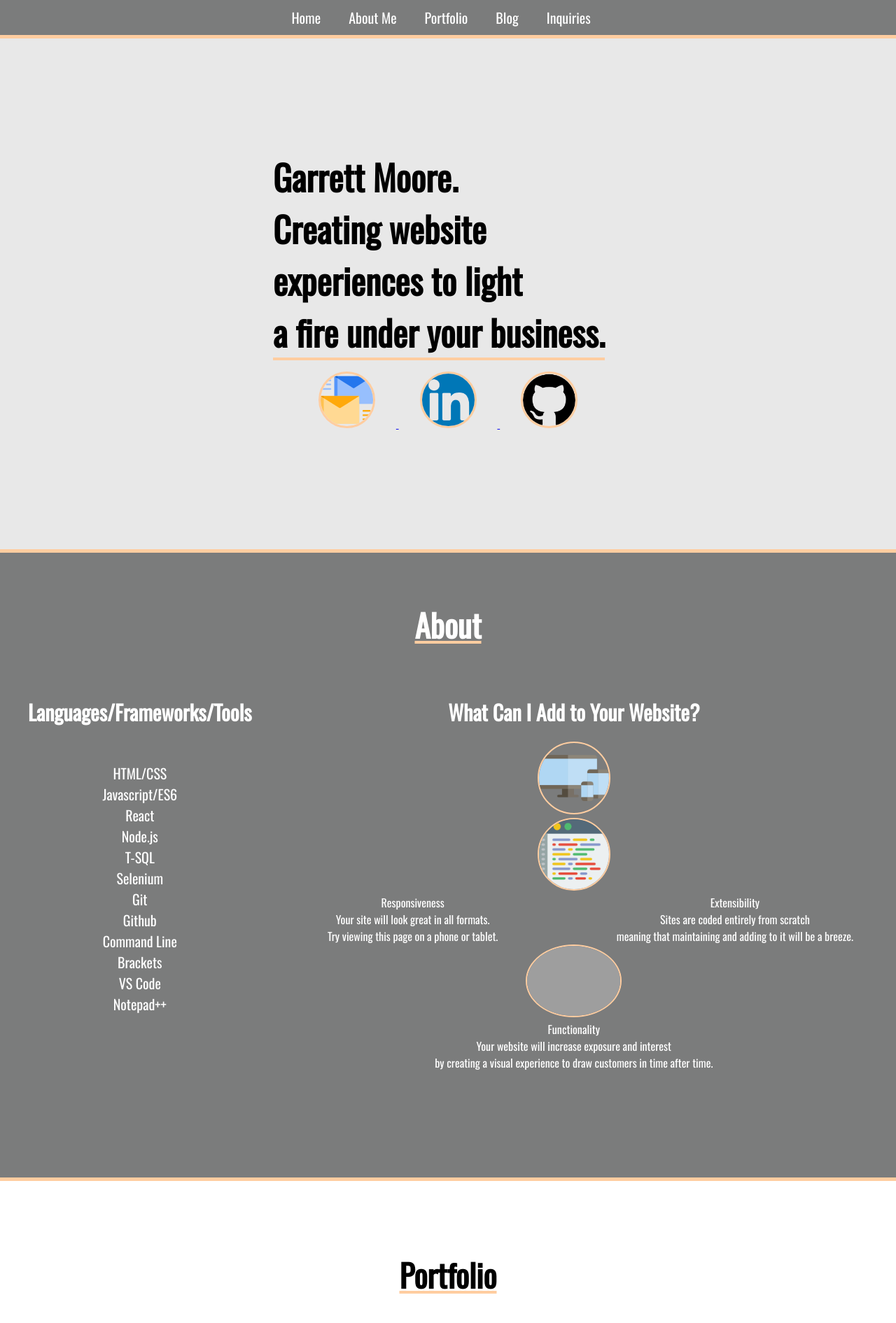
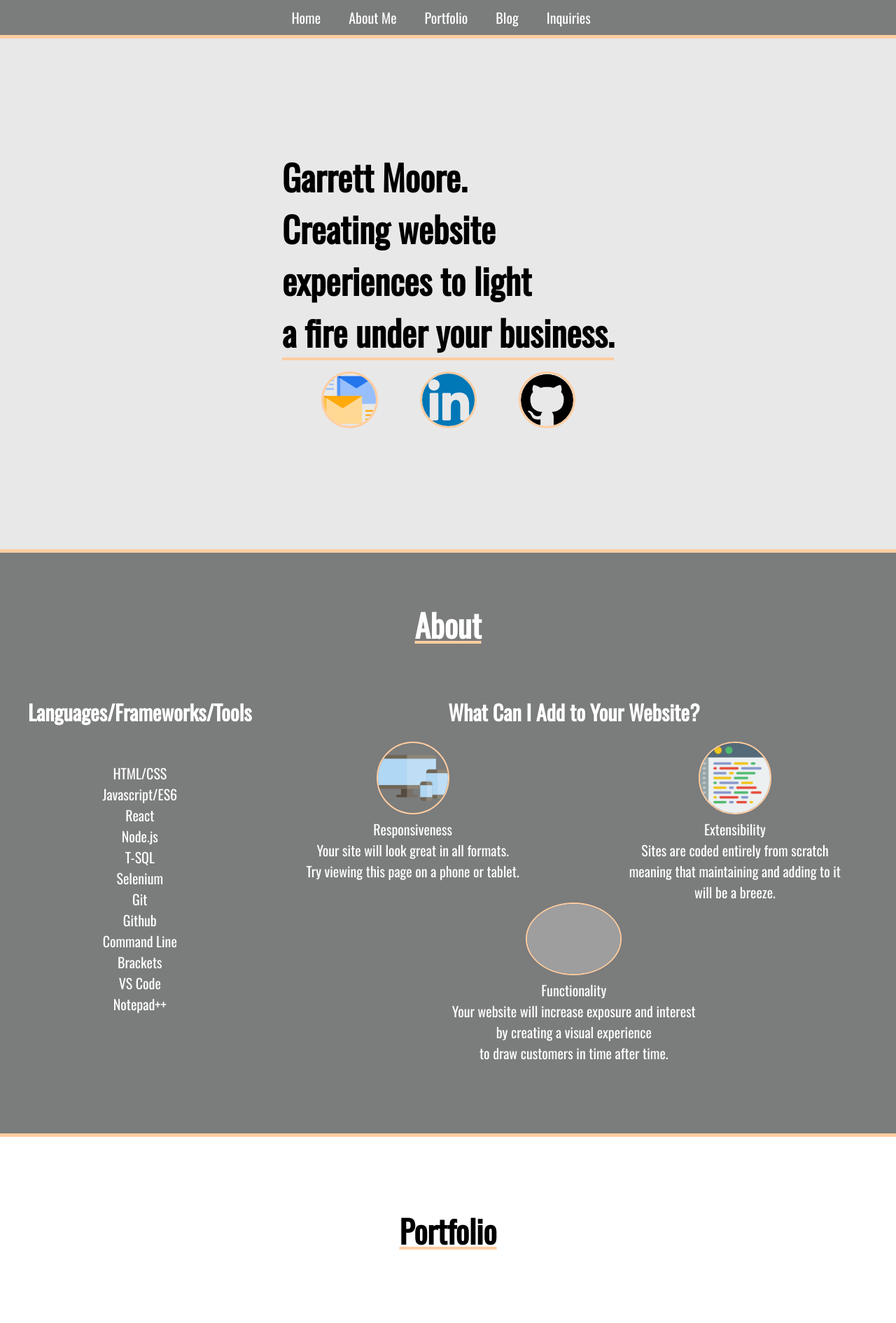
Before and after one commit to gctm808/Website, a PHP site: page /website.html in a window 1280 px wide. Shown: the top 1891 px of the page at 70% size. Run offline with PHP 8.4, Linux system fonts and the light colour scheme; grey boxes are pictures that could not be loaded.

Commit message:
Responsive coding

```diff
--- a/website.css
+++ b/website.css
@@ -49,8 +49,8 @@ body.fade-out {
 }
 
 .title {
-	width: 500px;
-	margin: auto;
+	display: flex;
+	justify-content: center;
 	padding-top: 160px;
 	font-size: 25px;
 }
@@ -85,11 +85,10 @@ body.fade-out {
 }
 
 .social {
-	width: 450px;
-	margin: auto;
+	display: flex;
 	padding-top: 20px;
 	padding-bottom: 168px;
-	text-align: center;
+	justify-content: center;
 }
 
 .social img {
@@ -122,20 +121,21 @@ body.fade-out {
 }
 
 .about h3 {
+	text-align: center;
 	padding-bottom: 20px;
 }
 
-.con {
+.aboutContainer {
 	display: flex;
 }
 
 .tools {
 	flex: 25%;
-	text-align: center;
 }
 
 .tools h3 {
 	font-size: 30px;
+	text-align: center;
 	padding-left: 40px;
 }
 
@@ -143,28 +143,44 @@ body.fade-out {
 	padding-top: 30px;
 	font-size: 20px;
 	list-style-type: none;
+	text-align: center;
 }
 
 .qualities {
 	flex: 75%;
-	text-align: center;
-	padding-bottom: 152px;
 }
 
 .qualities h3 {
 	font-size: 30px;
+	text-align: center;
 }
 
-.qualitiesImg img {
-	margin: 0px 210px auto;
+.qualRow1 {
+	display: flex;
+	justify-content: center;
 }
 
-.qualitiesContainer {
-	display: flex;
+.responsiveness {
+	text-align: center;
+	flex: 50%;
+	font-size: 20px;
 }
 
-.qualitiesContainer > div {
+.extensibility {
+	text-align: center;
 	flex: 50%;
+	font-size: 20px;
+}
+
+.qualRow2 {
+	display: flex;
+	justify-content: center;
+}
+
+.functionality {
+	text-align: center;
+	padding-bottom: 100px;
+	font-size: 20px;
 }
 
 .icons img {
@@ -176,26 +192,23 @@ body.fade-out {
 	border-bottom: 5px solid #ffcda0; /*Gold*/
 }
 
+
 .portfolio h2 {
 	font-size: 45px;
-	padding: 100px;
-	width: 200px;
+	padding: 100px 0px;
+	text-decoration: underline;
+	text-decoration-color: #ffcda0;
 	text-align: center;
-	margin: auto;
-	text-decoration: underline;
-    text-decoration-color: #ffcda0;
 }
 
 .projects {
-	width: 100%;
+	display: flex;
 	text-align: center;
-	margin: auto;
 }
 
 .projects img {
 	border: 2px solid #ffcda0;
 	border-radius: 50%;
-	margin: 20px 160px;
 }
 
 .projects img:hover {
--- a/website.html
+++ b/website.html
@@ -32,7 +32,7 @@
 	</div>
 	<div class="about" id="aboutBookmark">
 		<h2>About</h2>
-		<div class="con">
+		<div class="aboutContainer">
 			<div class="tools">
 				<h3>Languages/Frameworks/Tools</h3>
 				<ul>
@@ -52,27 +52,24 @@
 			</div>
 			<div class="qualities">
 				<h3>What Can I Add to Your Website?</h3>
-				<div class="qualitiesImg icons">
+				<div class="qualRow1">
+					<div class="responsiveness icons">
 						<img src="devices.png" alt="" height="100px">
-					<img src="extensibility.png" alt="" height="100px">
-				</div>
-				<div class="qualitiesContainer">
-					<div>
-						Responsiveness<br>Your site will look great in all formats.<br>
+						<br><span class="underline"></span>Responsiveness<br>Your site will look great in all formats.<br>
 						Try viewing this page on a phone or tablet.
 					</div>
-					<div>
-						Extensibility<br>Sites are coded entirely from scratch<br>
-						meaning that maintaining and adding to it will be a breeze.
+					<div class="extensibility icons">
+						<img src="extensibility.png" alt="" height="100px">
+						<br>Extensibility<br>Sites are coded entirely from scratch<br>
+						meaning that maintaining and adding to it<br>will be a breeze.
 					</div>
 				</div>
-				<div class="icons">
+				<div class="qualRow2 icons">
+					<div class="functionality">
 						<img src="explosion.png" alt="" height="100px">
-					<!--Functionality/Pop-->
+						<br>Functionality<br>Your website will increase exposure and interest<br>
+						by creating a visual experience<br>to draw customers in time after time.
 					</div>
-				<div>
-					Functionality<br>Your website will increase exposure and interest<br>
-					by creating a visual experience to draw customers in time after time.
 				</div>
 			</div>
 		</div>
@@ -80,11 +77,14 @@
 	<div class="portfolio" id="portfolioBookmark">
 		<h2>Portfolio</h2>
 		<div class="projects">
+			<div class="clientProjects">
 				<img src="client.png" alt="" height="300px">
+				<p>Client Projects</p>
+			</div>
+			<div class="mockProjects">
 				<img src="mock.png" alt="" height="300px">
+				<p>Mock Projects</p>
 			</div>
-		<div class="projectDescriptions">
-			<span>Client Projects</span><span>Mock Projects</span>
 		</div>
 	</div>
 	<div class="blog" id="blogBookmark">
@@ -93,11 +93,23 @@
 			Care to take a peek into my development journey?<br>I may end up rambling here and there, but hopefully<br>it's a good insight into the way I'm continuously learning<br>and where I plan to end up with all of this!
 		</div>
 		<div class="blogs">
-			<div class="blogRow">
+			<div class="blogFlexBox">
 				<img src="blog1.png" alt="" height="180px" width="200px">
+				<p>Post #1</p>
+				<p>Thoughts After My First Three Months</p>
+			</div>
+			<div class="blogFlexBox">
 				<img src="blog2.png" alt="" height="180px" width="200px">
-				<img src="blog2.png" alt="" height="180px" width="200px">
+				<p>Post #2</p>
+				<p>Simplifying Coding and Life</p>
 			</div>
+			<div class="blogFlexBox">
+				<img src="blog3.png" alt="" height="180px" width="200px">
+				<p>Post #3</p>
+				<p>Taking The Site Live!</p>
+			</div>
+		</div>
+		<div class="buttonContainer">
 			<button class="blogButton">See All Blog Posts</button>
 		</div>
 	</div>
@@ -110,7 +122,7 @@
 			Just wanna say hi?<br> Fill out the form below!<br><br>
 		</div>
 		<div class="contactForms">
-			<form action="">
+			<form method="post" action="index.php">
 				<p>Your Name:</p>
 				<input type="text" name="name" size="50"
 				placeholder="Name">
```
Also changed, not shown: other parts of website.css (+119 -13 lines), index.php (added, +21 -0 lines), blog3.png (added). Lines whose indentation alone changed are shown as unchanged.
